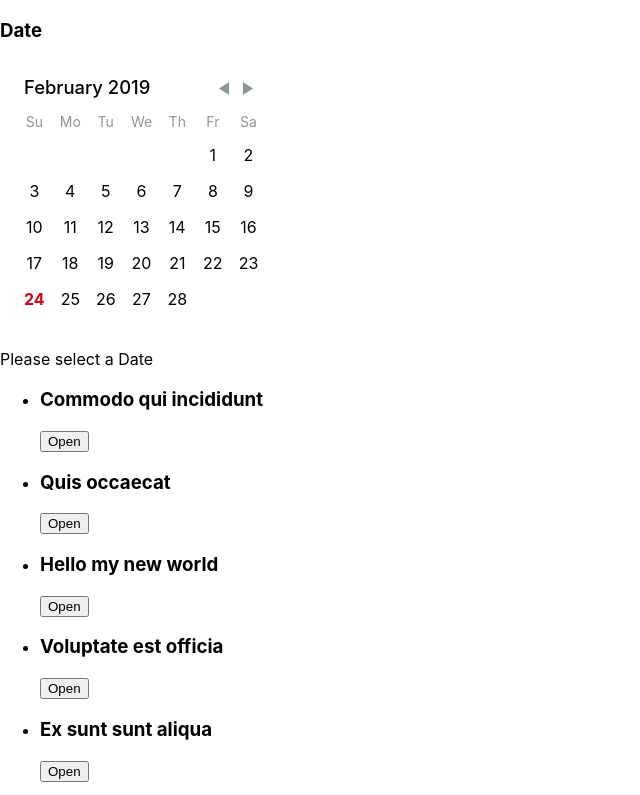
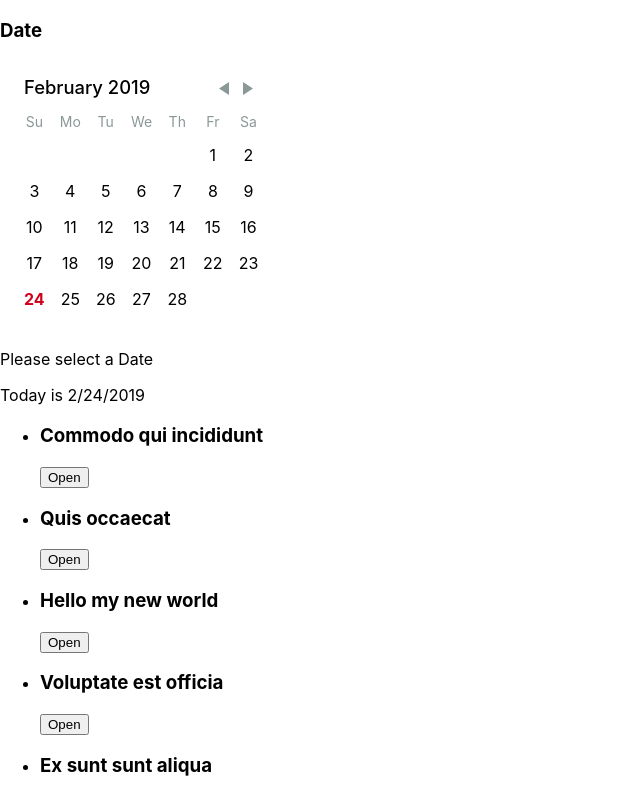
Before and after one commit to edgaramirbekian/react_simple_app, a React (Create React App) app: page / in a window 1280 px wide. Shown: the top 795 px of the page, without its empty margins (0-640 px from the left). Built offline with nearby package versions, Linux system fonts and the light colour scheme.

Commit message:
add current date

```diff
--- a/src/components/calendar/Calendar.js
+++ b/src/components/calendar/Calendar.js
@@ -24,6 +24,7 @@ export default class CalendarDesk extends React.PureComponent {
                 {this.state.from
                     ? <p> You selected {this.state.from.toLocaleDateString()} </p>
                     : <p> Please select a Date </p> }
+                <p> Today is {this.state.to.toLocaleDateString()} </p>
             </div>
         )
     }
```
